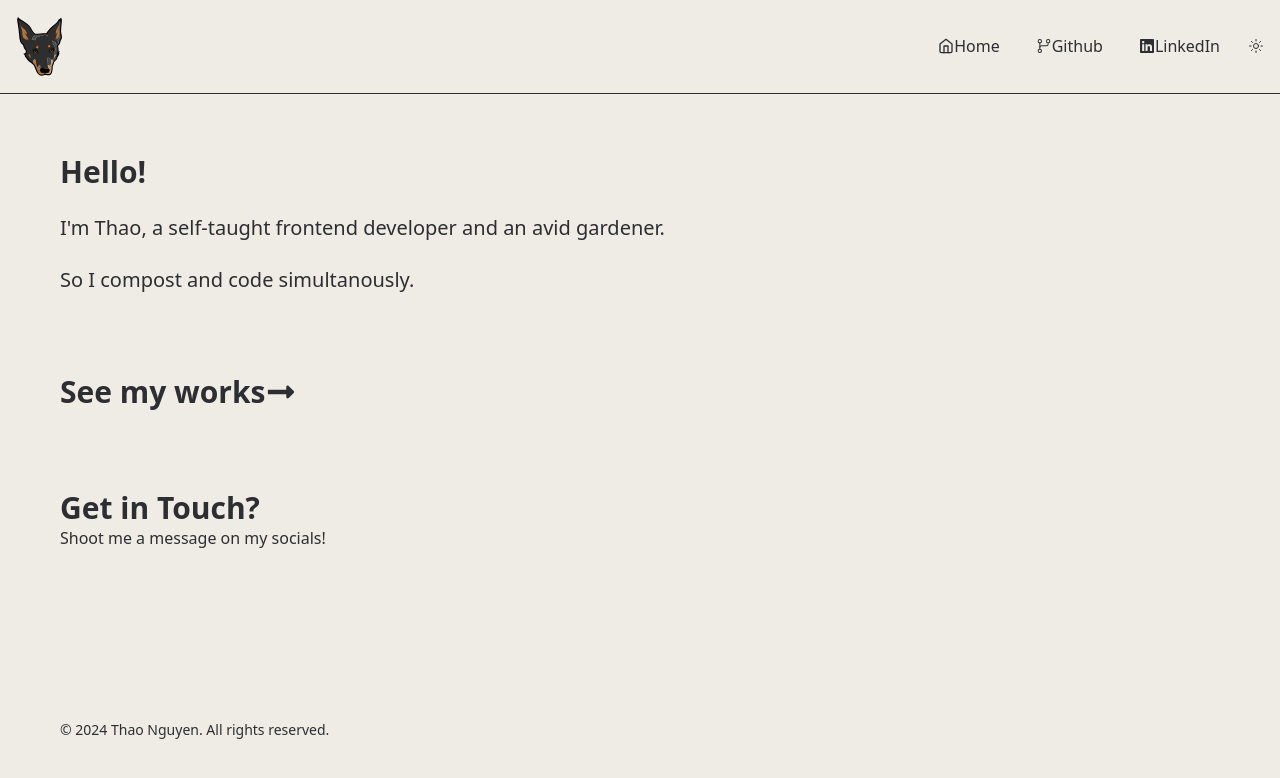
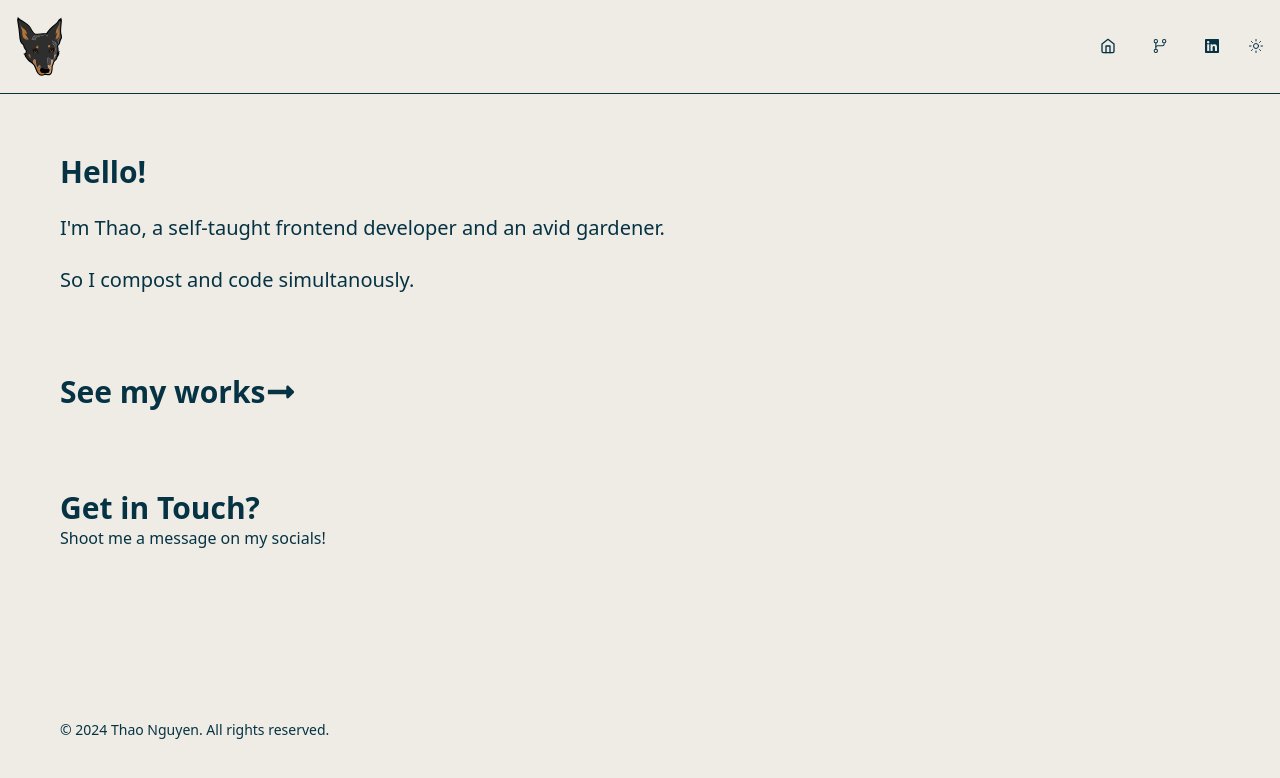
Before and after one commit to ngthaoph/thaocodes-website, a React (Vite) app: page / in a window 1280 px wide. Shown: the top 778 px of the page. Built offline with nearby package versions, Linux system fonts and the light colour scheme; a web font is replaced by a local one.

Commit message:
update theme colors

```diff
--- a/package.json
+++ b/package.json
@@ -26,7 +26,7 @@
     "@types/react-dom": "^18.3.5",
     "@vanilla-extract/vite-plugin": "^4.0.13",
     "@vitejs/plugin-react": "^4.3.4",
-    "daisyui": "^4.12.23",
+    "daisyui": "^5.0.4",
     "eslint": "^9.17.0",
     "eslint-plugin-react": "^7.37.2",
     "eslint-plugin-react-hooks": "^5.0.0",
--- a/src/layouts/Header.jsx
+++ b/src/layouts/Header.jsx
@@ -48,13 +48,9 @@ function Header() {
       className={`sticky top-0 z-40 w-full h-full border-b p-1 ${
         isScrolled ? "opacity-25" : ""
       } `}
-      // className={`sticky top-0 z-40 w-full border-b ${
-      //   isDarkMode ? "bg-white" : "bg-gray-900 text-gray-300"
-      // }  p-2`}
     >
       {/* Adjusted padding and border color */}
       <div className="flex flex-row justify-between m-3">
-        {/* <div className="container flex h-16 items-center space-x-4 sm:justify-between sm:space-x-0"></div> */}
         {/* LEFT */}
         <div className="flex items-center space-x-5">
           <img src={logo} className="w-12" alt="Logo" />
@@ -67,7 +63,7 @@ function Header() {
               <Link
                 key={item.name}
                 icon={item.icon}
-                name={item.name}
+                // name={item.name}
                 url={item.url}
               />
             ))}
--- a/src/layouts/Projects.jsx
+++ b/src/layouts/Projects.jsx
@@ -14,10 +14,7 @@ function Projects() {
       color: "#60f0c4",
       bgColor: "black",
     },
-    {
-      color: "#fdc126",
-      bgColor: "#333333",
-    },
+
     {
       color: "#333333", // Dark gray text color
       bgColor: "#F5A623", // Yellow background
@@ -38,10 +35,7 @@ function Projects() {
       color: "#FFFFFF", // White text color
       bgColor: "#34495E", // Dark blue background
     },
-    {
-      color: "black", // White text color
-      bgColor: "#F39C12", // Orange background
-    },
+
     {
       color: "#333333", // Dark gray text color
       bgColor: "#1ABC9C", // Teal background
--- a/src/styles.css
+++ b/src/styles.css
@@ -1,51 +1,11 @@
 @import "tailwindcss";
+@plugin "daisyui";
+
 @theme {
   --color-theme-light: #efebe5;
-  --color-theme-dark: #2d2e31;
+  --color-theme-dark: #053344;
 
   --breakpoint-sm: 768px;
   --breakpoint-md: 982px;
   --breakpoint-lg: 1084px;
 }
-
-/* :root {
-  line-height: 1.5;
-  font-weight: 400;
-
-  font-synthesis: none;
-  text-rendering: optimizeLegibility;
-  -webkit-font-smoothing: antialiased;
-  -moz-osx-font-smoothing: grayscale;
-} */
-
-/* a {
-  font-weight: 500;
-  color: #646cff;
-  text-decoration: inherit;
-}
-a:hover {
-  color: #535bf2;
-} */
-
-/* @media (prefers-color-scheme: light) {
-  :root {
-    color: #213547;
-    background-color: #ffffff;
-  }
-  a:hover {
-    color: #747bff;
-  }
-  button {
-    background-color: #f9f9f9;
-  }
-} */
-
-.project-container {
-  display: flex;
-  flex-direction: row; /* Stack elements vertically by default */
-  max-width: 70vw fit-content; /* Restrict the width */
-  justify-content: flex-start; /* Space between the items */
-  align-items: center;
-  padding: 20px;
-  gap: 20px;
-}
```
Also changed, not shown: src/common/ProjectTemplate.jsx (+4 -4 lines), 1 other file (tests, documents, lock files or other folders).
